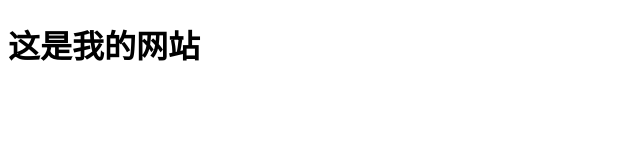
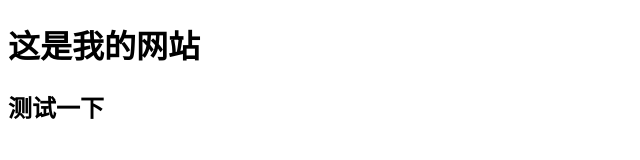
Before and after one commit to Coral1Xu/code-test, a plain HTML site: page index.html in a window 1280 px wide. Shown: the whole page, without its empty margins (0-640 px from the left). Drawn offline with Linux system fonts and the light colour scheme.

Commit message:
修改一下

```diff
--- a/index.html
+++ b/index.html
@@ -6,5 +6,6 @@
 </head>
 <body>
     <h1>这是我的网站</h1>
+    <h2>测试一下</h2>
 </body>
 </html>
```
